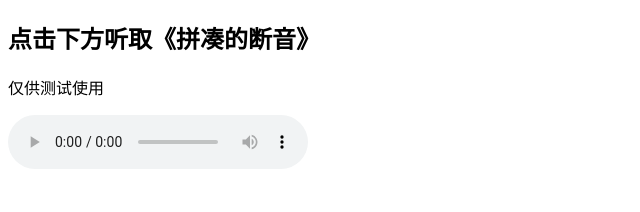
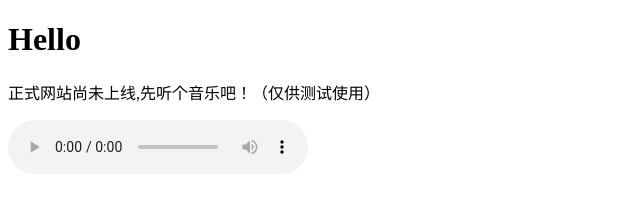
Before and after one commit to luodyfdg/luodyfdg.github.io, a plain HTML site: page music/index.html in a window 1280 px wide. Shown: the whole page, without its empty margins (0-640 px from the left). Drawn offline with Linux system fonts and the light colour scheme.

Commit message:
Update index.html

```diff
--- a/music/index.html
+++ b/music/index.html
@@ -5,8 +5,8 @@
     <title>好听的</title>
   </head>
   <body>
-    <h2>点击下方听取《拼凑的断音》</h2>
-    <p>仅供测试使用</p>
+    <h1>Hello</h1>
+    <p>正式网站尚未上线,先听个音乐吧！（仅供测试使用）</p>
     <audio controls>
         <source src="/music/music.mp3" type="audio/mpeg">
         您的浏览器不支持 audio 元素。
```
